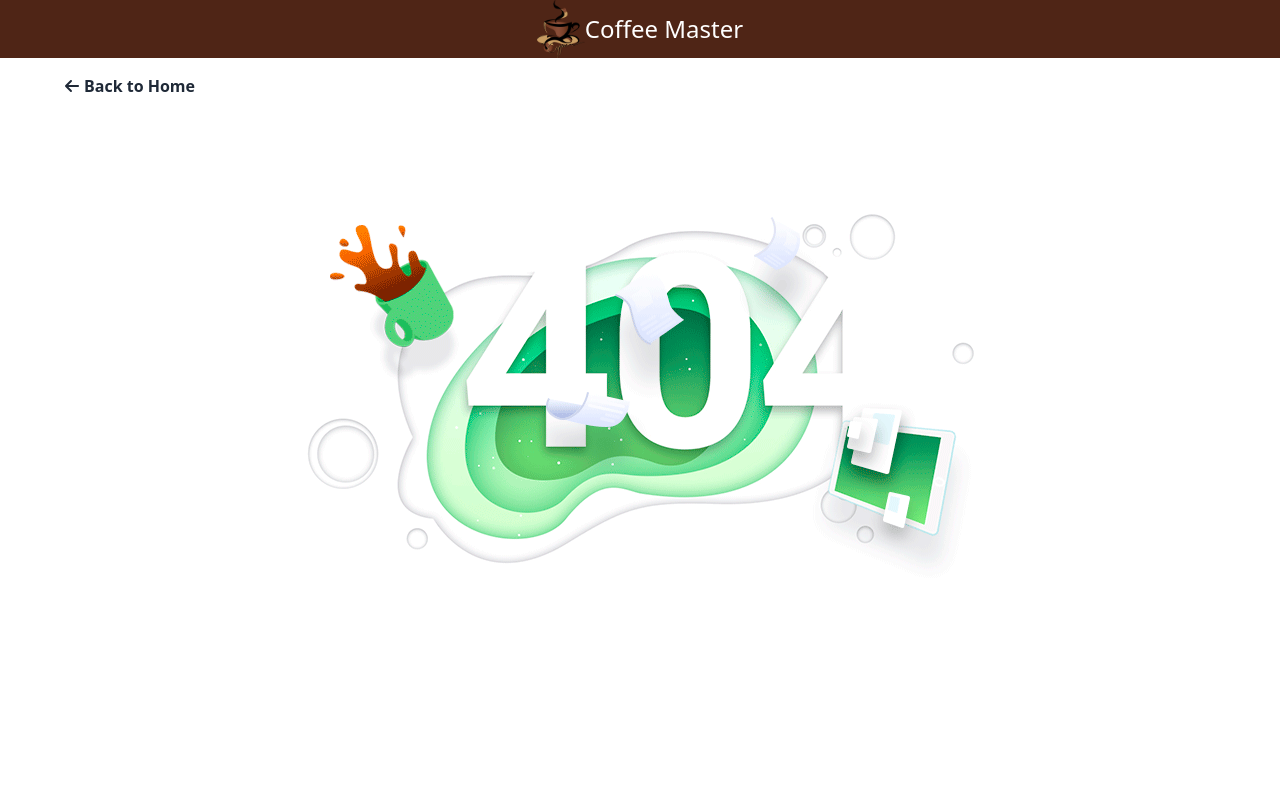
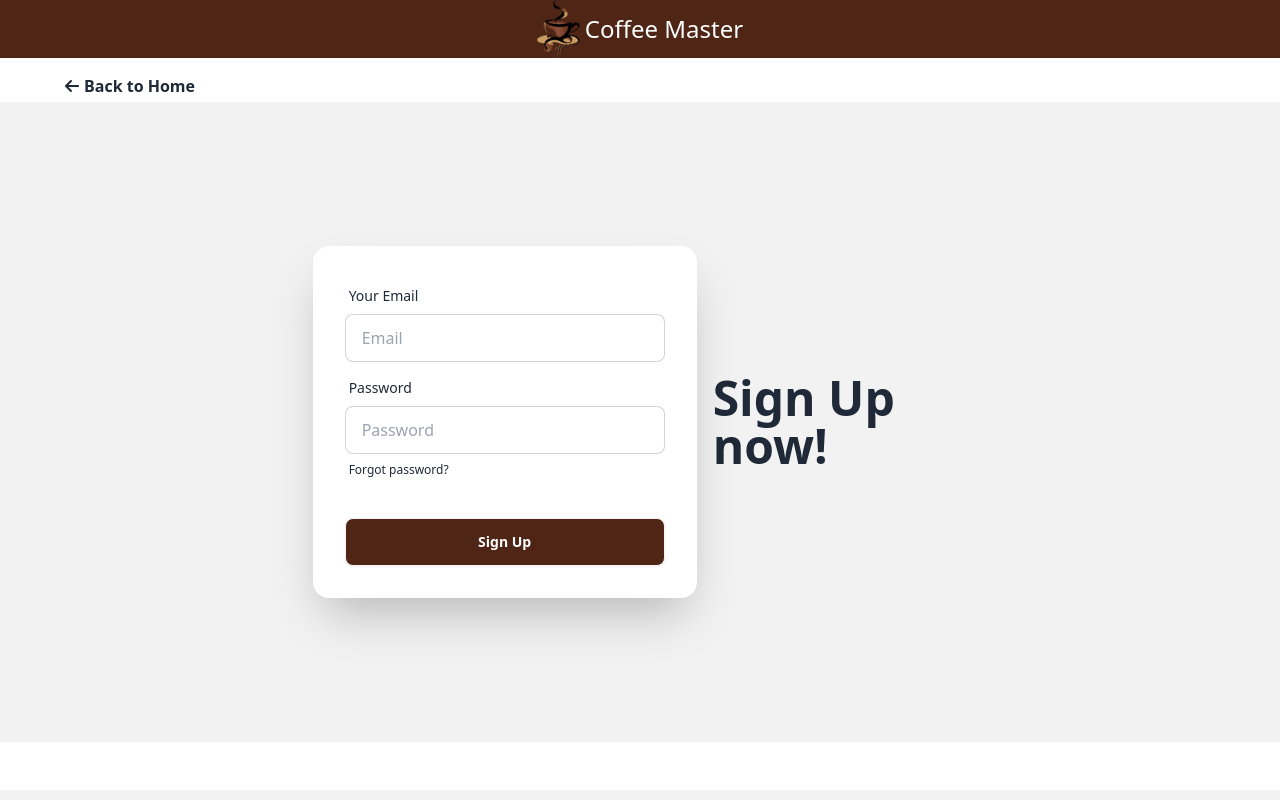
Before and after one commit to cssmh/coffee-store-client, a React (Vite) app: page /signUp in a window 1280 px wide. Shown: the top 800 px of the page. Built offline with nearby package versions, Linux system fonts and the light colour scheme.

Commit message:
google auth added, signup, signin added

```diff
--- a/package.json
+++ b/package.json
@@ -10,6 +10,7 @@
     "preview": "vite preview"
   },
   "dependencies": {
+    "firebase": "^10.8.0",
     "localforage": "^1.10.0",
     "match-sorter": "^6.3.4",
     "prop-types": "^15.8.1",
--- /dev/null
+++ b/src/AuthProvider/AuthProvider.jsx
@@ -0,0 +1,26 @@
+import { createContext } from "react";
+import PropTypes from "prop-types";
+import { createUserWithEmailAndPassword } from "firebase/auth";
+import auth from "../firebase/firebase.config";
+
+export const AuthContextCoffee = createContext(null);
+
+const AuthProvider = ({ children }) => {
+
+  const createUser = (email, password) => {
+    return createUserWithEmailAndPassword(auth, email, password);
+  };
+
+  const allAuthCoffee = { createUser };
+  return (
+    <AuthContextCoffee.Provider value={allAuthCoffee}>
+      {children}
+    </AuthContextCoffee.Provider>
+  );
+};
+
+AuthProvider.propTypes = {
+  children: PropTypes.node,
+};
+
+export default AuthProvider;
--- a/src/Component/Home/Instagram.jsx
+++ b/src/Component/Home/Instagram.jsx
@@ -6,12 +6,21 @@ import coffee5 from "../../assets/cups/Rectangle 13.png";
 import coffee6 from "../../assets/cups/Rectangle 14.png";
 import coffee7 from "../../assets/cups/Rectangle 16.png";
 import coffee8 from "../../assets/cups/Rectangle 15.png";
+import { Link } from "react-router-dom";
 const Instagram = () => {
   return (
     <div className="my-7">
-      <h1 className="text-2xl text-center font-semibold text-coffee mb-7">
+      <h1 className="text-2xl text-center font-semibold text-coffee">
         Follow on Instagram
       </h1>
+      <div className="flex justify-center my-5 gap-1">
+        <Link to={"/signUp"}>
+          <button className="btn bg-coffee text-white">SignUp</button>
+        </Link>
+        <Link to={"/signIn"}>
+          <button className="btn bg-coffee text-white">Sign In</button>
+        </Link>
+      </div>
       <div className="grid grid-cols-2 lg:grid-cols-4 max-w-6xl mx-1 md:mx-auto gap-4">
         <img src={coffee1} alt="" />
         <img src={coffee2} alt="" />
--- /dev/null
+++ b/src/Component/SignIn/SignIn.jsx
@@ -0,0 +1,68 @@
+import { FaArrowLeft } from "react-icons/fa6";
+import { Link } from "react-router-dom";
+const SignIn = () => {
+
+  const handleSignIn = (e) => {
+    e.preventDefault();
+    const form = e.target;
+    const email = form.email.value;
+    const password = form.password.value;
+    console.log(email, password);
+  };
+
+  return (
+    <div>
+      <Link to={"/"}>
+        <button className="mx-16 mt-4 font-bold flex items-center gap-1">
+          <FaArrowLeft />
+          Back to Home
+        </button>
+      </Link>
+      <div className="hero min-h-[80vh] bg-base-200 mt-1">
+        <div className="hero-content flex-col lg:flex-row-reverse">
+          <div className="text-center lg:text-left">
+            <h1 className="text-5xl font-bold">Sign Up now!</h1>
+          </div>
+          <div className="card shrink-0 w-full max-w-sm shadow-2xl bg-base-100">
+            <form onSubmit={handleSignIn} className="card-body">
+              <div className="form-control">
+                <label className="label">
+                  <span className="label-text">Your Email</span>
+                </label>
+                <input
+                  type="email"
+                  name="email"
+                  placeholder="Email"
+                  className="input input-bordered"
+                  required
+                />
+              </div>
+              <div className="form-control">
+                <label className="label">
+                  <span className="label-text">Password</span>
+                </label>
+                <input
+                  type="password"
+                  name="password"
+                  placeholder="Password"
+                  className="input input-bordered"
+                  required
+                />
+                <label className="label">
+                  <a href="#" className="label-text-alt link link-hover">
+                    Forgot password?
+                  </a>
+                </label>
+              </div>
+              <div className="form-control mt-6">
+                <button className="btn bg-coffee text-white">Sign Up</button>
+              </div>
+            </form>
+          </div>
+        </div>
+      </div>
+    </div>
+  );
+};
+
+export default SignIn;
--- /dev/null
+++ b/src/Component/SignUp/SignUp.jsx
@@ -0,0 +1,77 @@
+import { useContext } from "react";
+import { FaArrowLeft } from "react-icons/fa6";
+import { Link } from "react-router-dom";
+import { AuthContextCoffee } from "../../AuthProvider/AuthProvider";
+const SignUp = () => {
+  const { createUser } = useContext(AuthContextCoffee);
+
+  const handleSignUp = (e) => {
+    e.preventDefault();
+    const form = e.target;
+    const email = form.email.value;
+    const password = form.password.value;
+    console.log(email, password);
+
+    createUser(email, password)
+      .then((res) => {
+        console.log(res.user);
+      })
+      .catch((err) => console.log(err.message));
+  };
+
+  return (
+    <div>
+      <Link to={"/"}>
+        <button className="mx-16 mt-4 font-bold flex items-center gap-1">
+          <FaArrowLeft />
+          Back to Home
+        </button>
+      </Link>
+      <div className="hero min-h-[80vh] bg-base-200 mt-1">
+        <div className="hero-content flex-col lg:flex-row-reverse">
+          <div className="text-center lg:text-left">
+            <h1 className="text-5xl font-bold">Sign Up now!</h1>
+          </div>
+          <div className="card shrink-0 w-full max-w-sm shadow-2xl bg-base-100">
+            <form onSubmit={handleSignUp} className="card-body">
+              <div className="form-control">
+                <label className="label">
+                  <span className="label-text">Your Email</span>
+                </label>
+                <input
+                  type="email"
+                  name="email"
+                  placeholder="Email"
+                  className="input input-bordered"
+                  required
+                />
+              </div>
+              <div className="form-control">
+                <label className="label">
+                  <span className="label-text">Password</span>
+                </label>
+                <input
+                  type="password"
+                  name="password"
+                  placeholder="Password"
+                  className="input input-bordered"
+                  required
+                />
+                <label className="label">
+                  <a href="#" className="label-text-alt link link-hover">
+                    Forgot password?
+                  </a>
+                </label>
+              </div>
+              <div className="form-control mt-6">
+                <button className="btn bg-coffee text-white">Sign Up</button>
+              </div>
+            </form>
+          </div>
+        </div>
+      </div>
+    </div>
+  );
+};
+
+export default SignUp;
--- /dev/null
+++ b/src/firebase/firebase.config.js
@@ -0,0 +1,23 @@
+// Import the functions you need from the SDKs you need
+import { initializeApp } from "firebase/app";
+import { getAuth } from "firebase/auth";
+// TODO: Add SDKs for Firebase products that you want to use
+// https://firebase.google.com/docs/web/setup#available-libraries
+
+// Your web app's Firebase configuration
+
+const all = import.meta.env;
+
+const firebaseConfig = {
+  apiKey: all.VITE_apiKey,
+  authDomain: all.VITE_authDomain,
+  projectId: all.VITE_projectId,
+  storageBucket: all.VITE_storageBucket,
+  messagingSenderId: all.VITE_messagingSenderId,
+  appId: all.VITE_appId,
+};
+// Initialize Firebase
+const app = initializeApp(firebaseConfig);
+const auth = getAuth(app);
+
+export default auth;
--- a/src/main.jsx
+++ b/src/main.jsx
@@ -3,9 +3,12 @@ import ReactDOM from "react-dom/client";
 import { RouterProvider } from "react-router-dom";
 import "./index.css";
 import Root from "./Root/Root";
+import AuthProvider from "./AuthProvider/AuthProvider";
 
 ReactDOM.createRoot(document.getElementById("root")).render(
   <React.StrictMode>
-    <RouterProvider router={Root} />
+    <AuthProvider>
+      <RouterProvider router={Root} />
+    </AuthProvider>
   </React.StrictMode>
 );
```
Also changed, not shown: src/Root/Root.jsx (+10 -0 lines), 1 other file (tests, documents, lock files or other folders).
